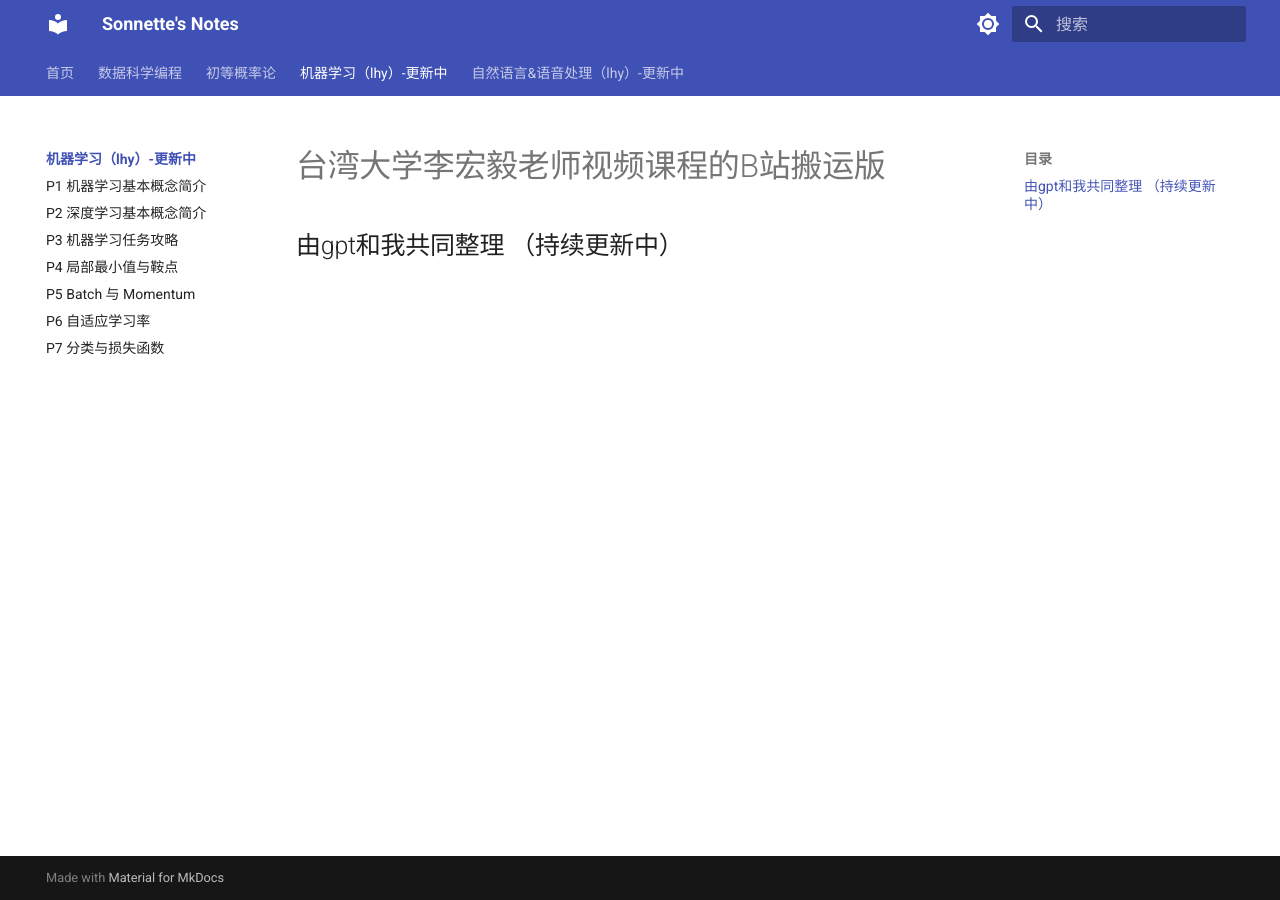
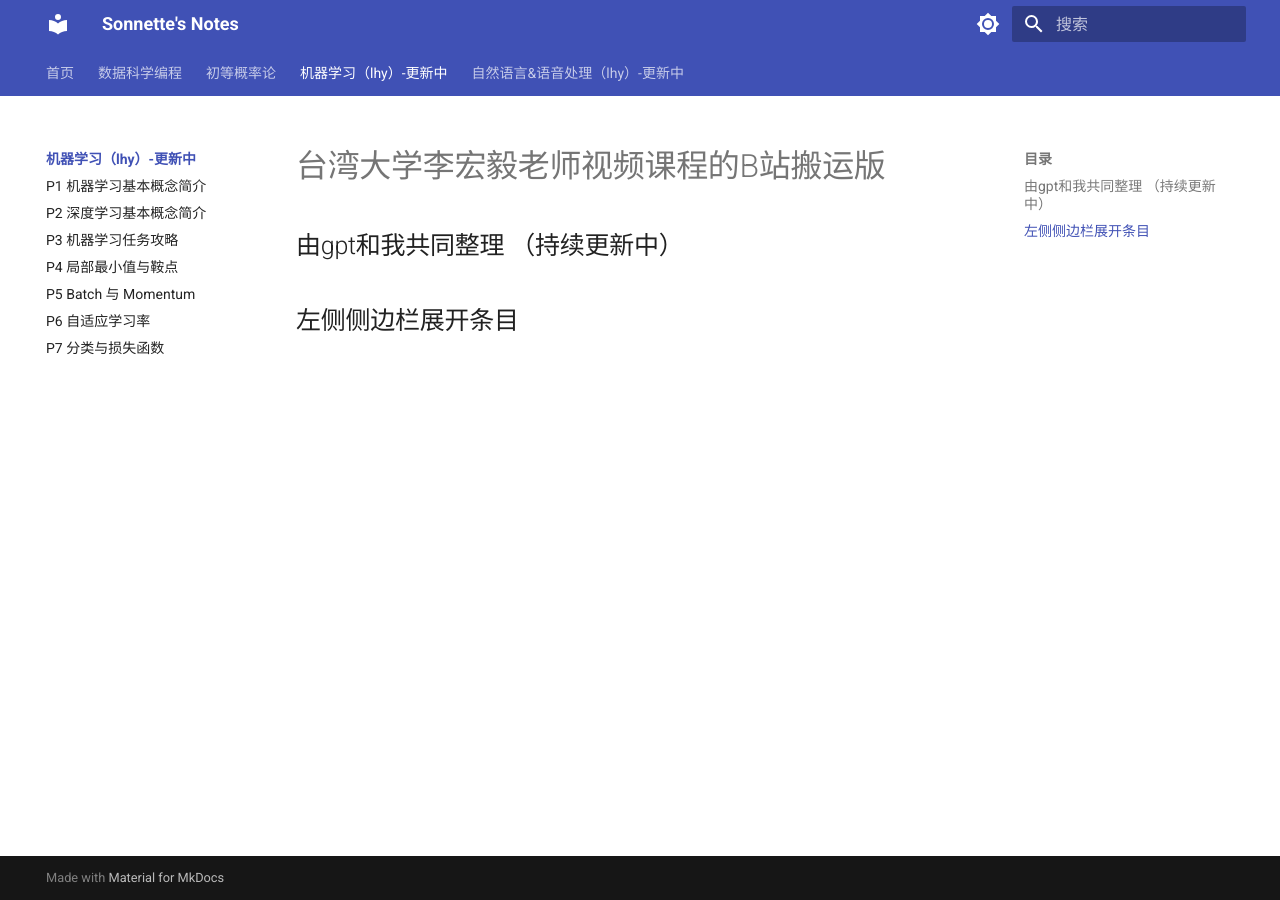
Before and after one commit to Sonnette51/stat_notes_sonnette, an MkDocs documentation site: the page built from docs/机器学习（lhy）-更新中/index.md, in a window 1280 px wide. Built offline with MkDocs 1.6.1 and Material for MkDocs 9.7.7, drawn with Linux system fonts in a browser that asks for light colours.

Commit message:
Update index.md

```diff
--- a/docs/机器学习（lhy）-更新中/index.md
+++ b/docs/机器学习（lhy）-更新中/index.md
@@ -1,2 +1,3 @@
 # 台湾大学李宏毅老师视频课程的B站搬运版
 ## 由gpt和我共同整理 （持续更新中）
+## 左侧侧边栏展开条目
```
